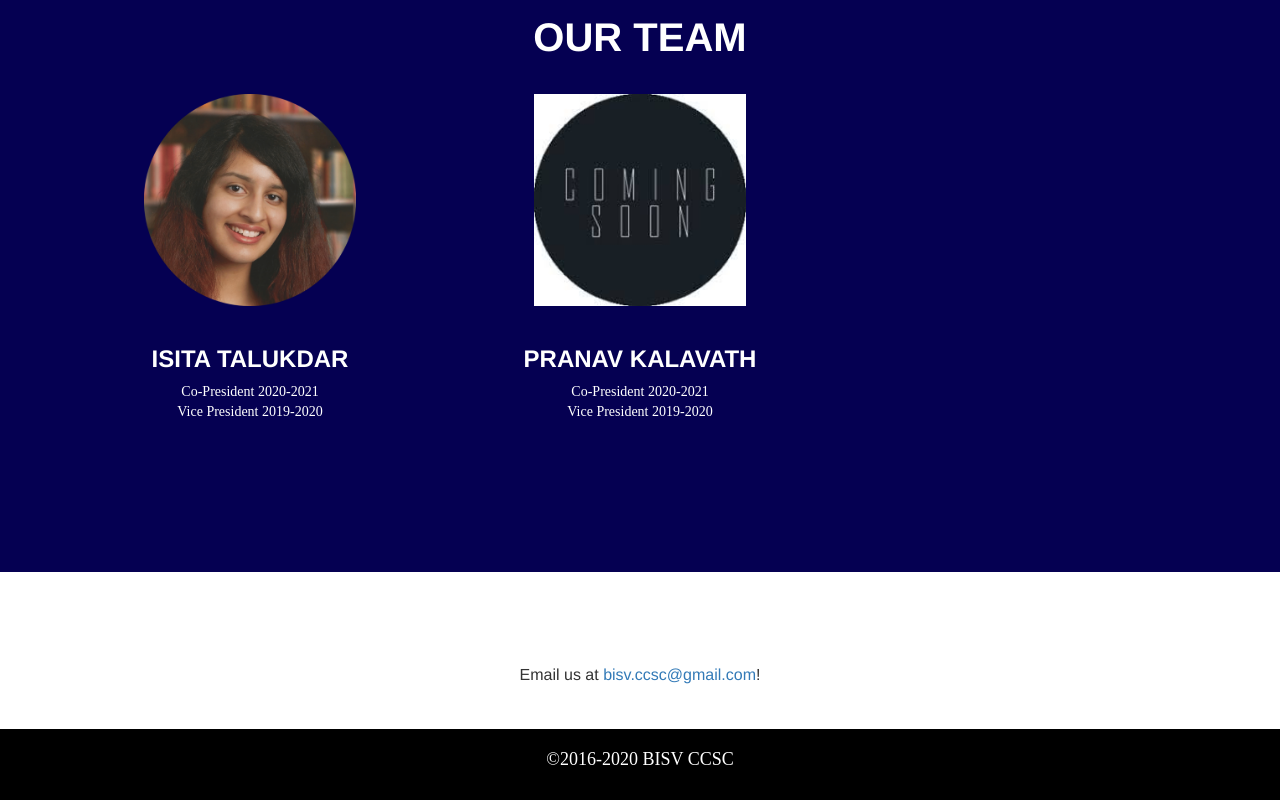
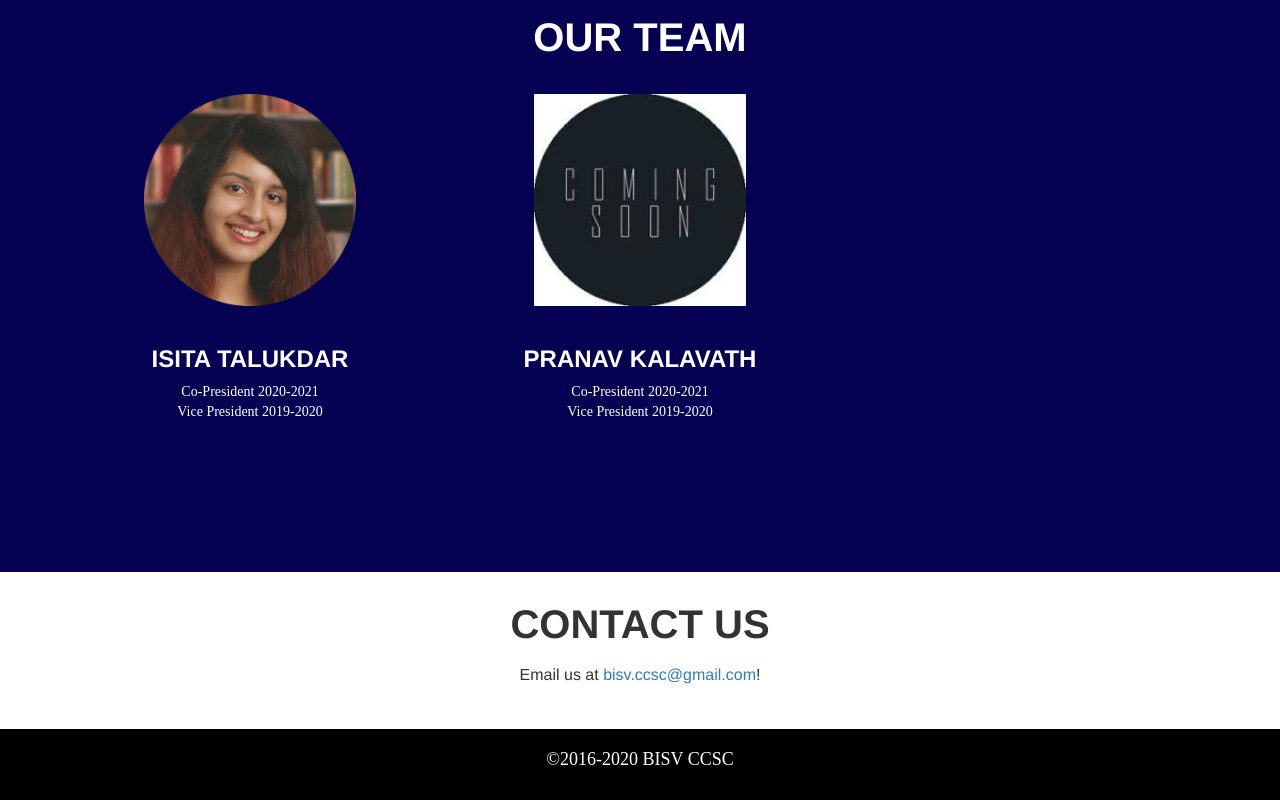
Before and after one commit to bisvccsc/bisvccsc.github.io, a plain HTML site: page index.html in a window 1280 px wide. Shown: the part 2289-3089 px from the top of the page. Drawn offline with nearby package versions, Linux system fonts and the light colour scheme; a script that the page names is missing; a web font is replaced by a local one.

Commit message:
Update main.css

```diff
--- a/main.css
+++ b/main.css
@@ -560,7 +560,7 @@ section#contact {
   padding: 30px 0;
 }
 section#contact .section-heading {
-  color: white;
+  color: rgb(51, 51, 51);
 }
 section#contact h3.section-subheading {
   margin-bottom: 15px;
```
